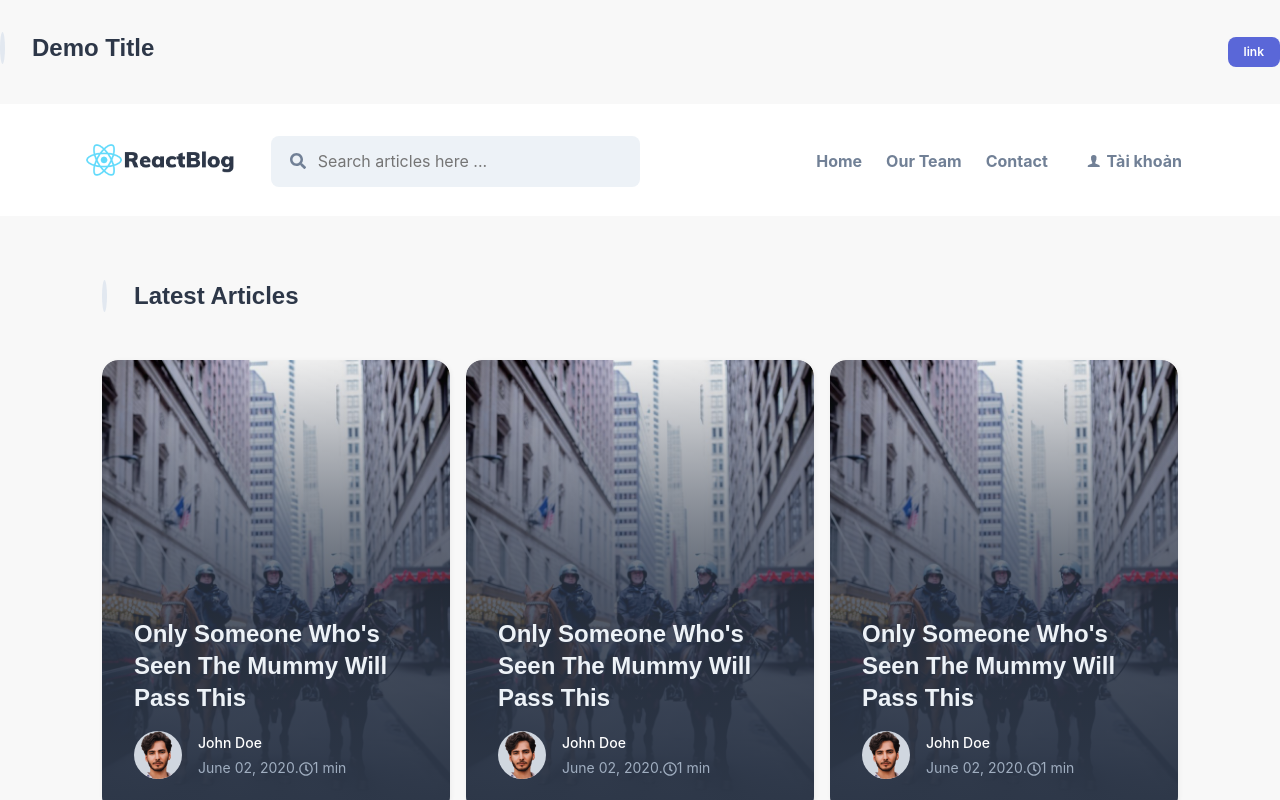
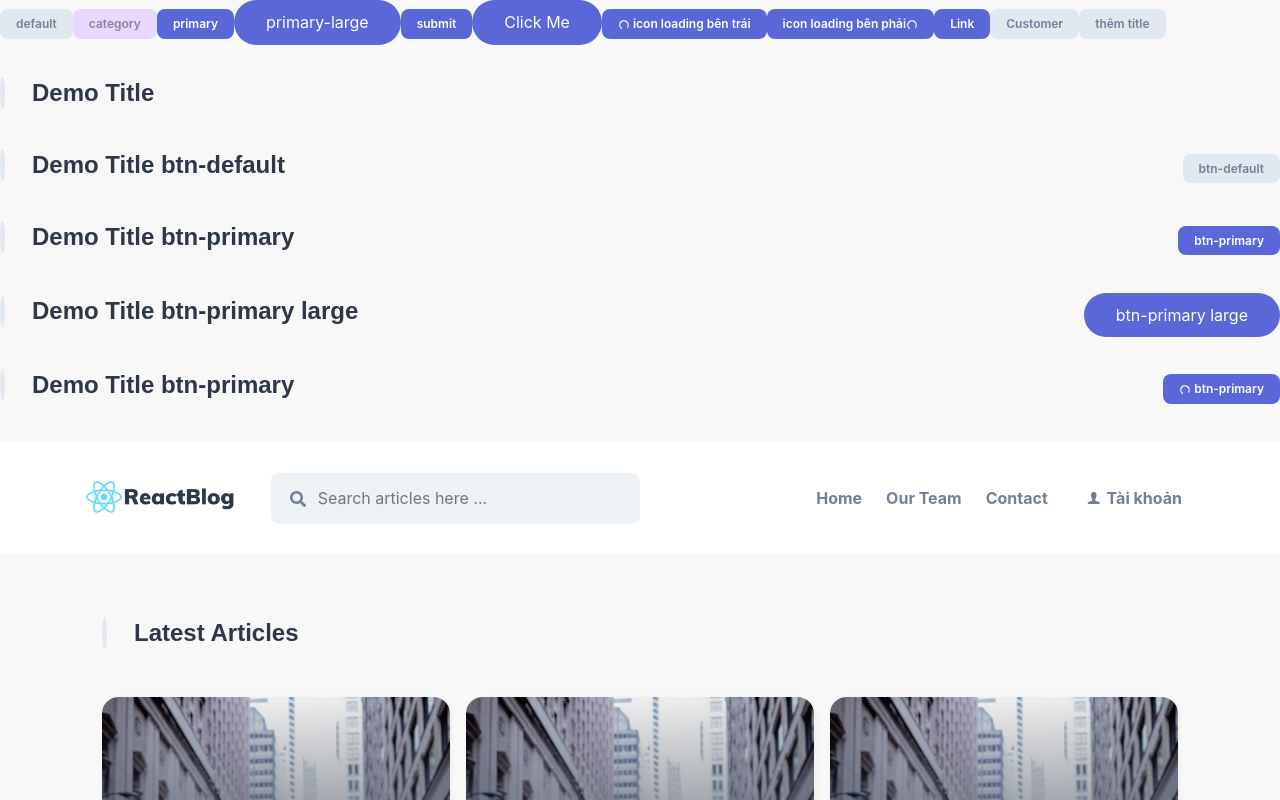
Before and after one commit to linhmta1/reactjs, a React (Create React App) app in the folder blogs/: page / in a window 1280 px wide. Shown: the top 800 px of the page. Built offline with nearby package versions, Linux system fonts and the light colour scheme; a web font is replaced by a local one.

Commit message:
Ex MainTitle - add demo Temp

```diff
--- a/blogs/src/App.js
+++ b/blogs/src/App.js
@@ -6,6 +6,7 @@ import DemoTitle from './demo/DemoTitle';
 function App() {
   return (
     <div className="wrapper-content">
+      <DemoButtonComp/>
       <DemoTitle/>
       <Header/>
       <Homepage/>
--- a/blogs/src/demo/DemoTitle.js
+++ b/blogs/src/demo/DemoTitle.js
@@ -2,13 +2,11 @@ import MainTitle  from "../components/shared/MainTitle";
 const DemoTitle = () => {
     return(
         <div>
-            <MainTitle propsBtn= {{
-                    type : "primary",
-                    href : "https://www.google.com",
-                    as : "a",
-                }} btnLabel='link' >
-                Demo Title
-            </MainTitle>
+            <MainTitle>Demo Title </MainTitle>
+            <MainTitle propsBtn={{type: "default"}} btnLabel='btn-default'> Demo Title  btn-default</MainTitle>
+            <MainTitle propsBtn={{type: "primary"}} btnLabel='btn-primary'> Demo Title  btn-primary</MainTitle>
+            <MainTitle propsBtn={{type: "primary", size:"large"}} btnLabel='btn-primary large'> Demo Title  btn-primary large</MainTitle>
+            <MainTitle propsBtn={{type:"primary", htmlType:"submit", loading:true , loadingPos : "left"}} btnLabel='btn-primary'> Demo Title  btn-primary</MainTitle>
         </div>
     )
 }
```
